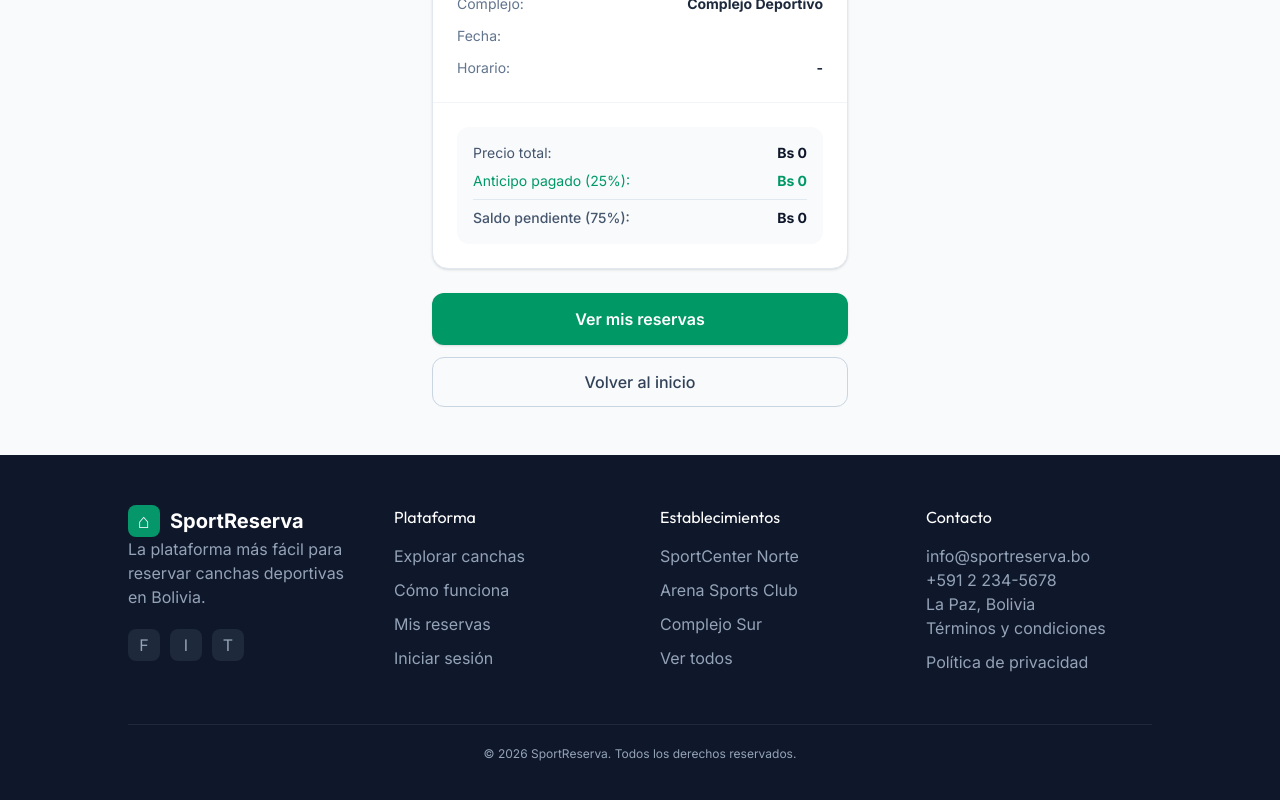
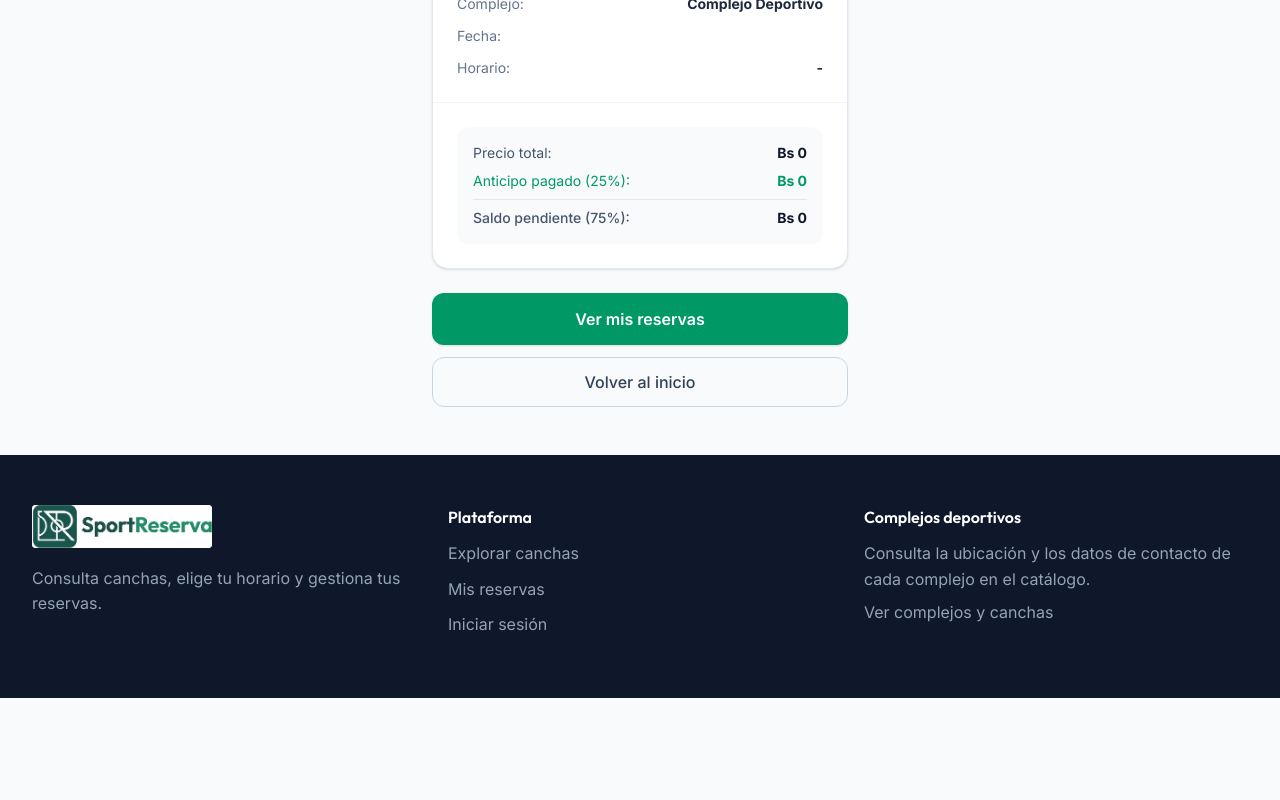
Before and after one commit to MateoDVE/Front-CanchasDeportivas, an Angular app: page /booking-confirmation in a window 1280 px wide. Shown: the part 432-1232 px from the top of the page. After the commit the page ends 1130 px from the top, so only its background shows below. Built offline with nearby package versions, Linux system fonts and the light colour scheme.

Commit message:
feat(branding): add logo and rebuild navbar and footer

```diff
--- a/src/app/components/footer/footer.html
+++ b/src/app/components/footer/footer.html
@@ -1,172 +1,19 @@
 <footer>
-
-
   <div class="footer-container">
-
-
     <div>
-
-
-<button
-class="brand"
-(click)="navigate('landing')"
->
-
-
-<div class="logo">
-
-⌂
-
+      <button class="brand" (click)="navigate('landing')"><span class="brand-art"><img src="/logo.png" alt="SportReserva" width="1024" height="690" /></span></button>
+      <p>Consulta canchas, elige tu horario y gestiona tus reservas.</p>
     </div>
-
-
-<span>
-SportReserva
-</span>
-
-
-</button>
-
-
-
-<p>
-
-La plataforma más fácil para reservar canchas deportivas en Bolivia.
-
-</p>
-
-
-<div class="social">
-
-
-<a>F</a>
-
-<a>I</a>
-
-<a>T</a>
-
-
+    <div>
+      <h4>Plataforma</h4>
+      <a routerLink="/courts">Explorar canchas</a>
+      <a routerLink="/my-reservations">Mis reservas</a>
+      <a routerLink="/login">Iniciar sesión</a>
     </div>
-
-
+    <div>
+      <h4>Complejos deportivos</h4>
+      <p>Consulta la ubicación y los datos de contacto de cada complejo en el catálogo.</p>
+      <a routerLink="/courts">Ver complejos y canchas</a>
     </div>
-
-
-
-<div>
-
-
-<h4>
-Plataforma
-</h4>
-
-
-<a>
-Explorar canchas
-</a>
-
-
-<a>
-Cómo funciona
-</a>
-
-
-<a>
-Mis reservas
-</a>
-
-
-<a>
-Iniciar sesión
-</a>
-
-
   </div>
-
-
-
-
-<div>
-
-
-<h4>
-Establecimientos
-</h4>
-
-
-<a>
-SportCenter Norte
-</a>
-
-
-<a>
-Arena Sports Club
-</a>
-
-
-<a>
-Complejo Sur
-</a>
-
-
-<a>
-Ver todos
-</a>
-
-
-</div>
-
-
-
-
-<div>
-
-
-<h4>
-Contacto
-</h4>
-
-
-<p>
-info@sportreserva.bo
-</p>
-
-
-<p>
-+591 2 234-5678
-</p>
-
-
-<p>
-La Paz, Bolivia
-</p>
-
-
-
-<a>
-Términos y condiciones
-</a>
-
-
-<a>
-Política de privacidad
-</a>
-
-
-</div>
-
-
-</div>
-
-
-
-<div class="copyright">
-
-
-© 2026 SportReserva. Todos los derechos reservados.
-
-
-</div>
-
-
 </footer>
--- a/src/app/components/footer/footer.scss
+++ b/src/app/components/footer/footer.scss
@@ -1,132 +1,74 @@
-footer{
-
-background:#0f172a;
-
-color:#94a3b8;
-
-padding:50px 10%;
-
+:host {
+  display: block;
+  width: 100%;
+  min-width: 0;
 }
 
-
-.footer-container{
-
-display:grid;
-
-grid-template-columns:repeat(4,1fr);
-
-gap:40px;
-
+footer {
+  background: #0f172a;
+  color: #94a3b8;
+  padding: 32px 16px;
 }
 
-
-.brand{
-
-background:none;
-
-border:none;
-
-color:white;
-
-display:flex;
-
-align-items:center;
-
-gap:10px;
-
-font-size:20px;
-
-font-weight:700;
-
-cursor:pointer;
-
+.footer-container {
+  display: grid;
+  grid-template-columns: repeat(auto-fit, minmax(min(100%, 220px), 1fr));
+  gap: 32px;
+  max-width: 1280px;
+  margin-inline: auto;
 }
 
+.footer-container > div { min-width: 0; }
 
-
-.logo{
-
-background:#059669;
-
-width:32px;
-
-height:32px;
-
-border-radius:8px;
-
-display:flex;
-
-align-items:center;
-
-justify-content:center;
-
+.brand {
+  display: inline-flex;
+  align-items: center;
+  gap: 10px;
+  max-width: 100%;
+  background: none;
+  border: none;
+  color: white;
+  font-size: 20px;
+  font-weight: 700;
+  cursor: pointer;
 }
 
-
-
-h4{
-
-color:white;
-
-margin-bottom:15px;
-
+.logo {
+  display: grid;
+  place-items: center;
+  flex-shrink: 0;
+  width: 32px;
+  height: 32px;
+  border-radius: 8px;
+  background: #059669;
 }
 
+h4 { color: white; font-weight: 600; margin: 0 0 12px; }
+p, a { line-height: 1.6; overflow-wrap: anywhere; }
+p { margin: 0 0 8px; }
+.brand + p { margin-top: 12px; }
+a { display: block; margin-bottom: 10px; cursor: pointer; }
 
-
-a{
-
-display:block;
-
-margin-bottom:10px;
-
-cursor:pointer;
-
+.social { display: flex; flex-wrap: wrap; gap: 10px; margin-top: 20px; }
+.social a {
+  display: grid;
+  place-items: center;
+  width: 40px;
+  height: 40px;
+  border-radius: 8px;
+  background: #1e293b;
 }
 
-
-
-.social{
-
-display:flex;
-
-gap:10px;
-
-margin-top:20px;
-
+.copyright {
+  max-width: 1280px;
+  margin: 32px auto 0;
+  border-top: 1px solid #1e293b;
+  padding-top: 20px;
+  text-align: center;
+  font-size: 12px;
+  line-height: 1.6;
+  overflow-wrap: anywhere;
 }
 
-
-.social a{
-
-background:#1e293b;
-
-width:32px;
-
-height:32px;
-
-border-radius:8px;
-
-display:flex;
-
-align-items:center;
-
-justify-content:center;
-
-}
-
-
-
-.copyright{
-
-border-top:1px solid #1e293b;
-
-margin-top:40px;
-
-padding-top:20px;
-
-text-align:center;
-
-font-size:12px;
-
-}
+@media (min-width: 640px) { footer { padding: 40px 24px; } }
+@media (min-width: 1024px) { footer { padding: 50px 32px; } }
--- a/src/app/components/footer/footer.ts
+++ b/src/app/components/footer/footer.ts
@@ -1,5 +1,5 @@
 import { Component, Input } from '@angular/core';
-import { Router } from '@angular/router';
+import { Router, RouterLink } from '@angular/router';
 
 
 @Component({
@@ -7,6 +7,7 @@ import { Router } from '@angular/router';
 selector:'app-footer',
 
 standalone:true,
+imports: [RouterLink],
 
 templateUrl:'./footer.html',
 
@@ -16,6 +17,7 @@ styleUrl:'./footer.scss'
 
 
 export class FooterComponent {
+  year = new Date().getFullYear();
 
 
 constructor(
--- a/src/app/components/navbar/navbar.html
+++ b/src/app/components/navbar/navbar.html
@@ -2,12 +2,7 @@
   <div class="container">
     <!-- LOGO -->
     <button type="button" class="logo" (click)="navigate('landing')">
-      <div class="logo-box">
-        <svg viewBox="0 0 24 24">
-          <path d="M3 12l2-2m0 0l7-7 7 7M5 10v10a1 1 0 001 1h3m10-11l2 2m-2-2v10a1 1 0 01-1 1h-3m-6 0a1 1 0 001-1v-4a1 1 0 011-1h2a1 1 0 011 1v4a1 1 0 001 1"/>
-        </svg>
-      </div>
-      <span>SportReserva</span>
+      <span class="brand-art"><img src="/logo.png" alt="SportReserva" width="1024" height="690" /></span>
     </button>
 
     <!-- MENU DESKTOP -->
--- a/src/app/pages/login/login.html
+++ b/src/app/pages/login/login.html
@@ -24,10 +24,7 @@
       </button>
 
       <div class="flex items-center gap-3 mb-8">
-        <div class="w-10 h-10 bg-emerald-600 rounded-xl flex items-center justify-center text-white font-bold">
-          ⚽
-        </div>
-        <span class="text-xl font-bold">SportReserva</span>
+        <span class="brand-art"><img src="/logo.png" alt="SportReserva" width="1024" height="690" /></span>
       </div>
 
       <h1 class="text-2xl font-bold text-slate-900">
@@ -78,32 +75,14 @@
         </button>
       </form>
 
-      <!-- Accesos de prueba rápidos -->
       <div class="mt-6 pt-6 border-t border-slate-200 text-center">
-        <p class="text-xs text-slate-400 mb-2">Cuentas de prueba para desarrollo:</p>
-        <div class="flex gap-2 justify-center text-xs">
-          <button
-            type="button"
-            (click)="setDemoAccount('CLIENTE')"
-            class="px-2.5 py-1.5 bg-slate-100 hover:bg-slate-200 text-slate-700 rounded-lg"
-          >
-            👤 Cliente
-          </button>
-          <button
-            type="button"
-            (click)="setDemoAccount('SECRETARIA')"
-            class="px-2.5 py-1.5 bg-slate-100 hover:bg-slate-200 text-slate-700 rounded-lg"
-          >
-            📋 Secretaria
-          </button>
-          <button
-            type="button"
-            (click)="setDemoAccount('ADMIN')"
-            class="px-2.5 py-1.5 bg-slate-100 hover:bg-slate-200 text-slate-700 rounded-lg"
-          >
-            ⚙️ Admin
-          </button>
+        <p class="text-sm text-slate-500 mb-3">Usuarios para la demostración</p>
+        <div class="flex flex-wrap gap-2 justify-center">
+          <button type="button" (click)="setDemoAccount('CLIENTE')" [disabled]="loading" class="min-h-11 px-3 py-2 bg-slate-100 hover:bg-emerald-50 text-slate-700 rounded-lg text-sm">👤 Cliente</button>
+          <button type="button" (click)="setDemoAccount('SECRETARIA')" [disabled]="loading" class="min-h-11 px-3 py-2 bg-slate-100 hover:bg-emerald-50 text-slate-700 rounded-lg text-sm">📋 Secretaría</button>
+          <button type="button" (click)="setDemoAccount('ADMIN')" [disabled]="loading" class="min-h-11 px-3 py-2 bg-slate-100 hover:bg-emerald-50 text-slate-700 rounded-lg text-sm">⚙️ Administrador</button>
         </div>
+        <p class="text-xs text-slate-500 mt-2">Selecciona un rol y pulsa Iniciar sesión.</p>
       </div>
 
       <p class="text-center text-sm text-slate-500 mt-6">
--- a/src/app/pages/login/login.ts
+++ b/src/app/pages/login/login.ts
@@ -63,29 +63,23 @@ export class LoginComponent {
     });
   }
 
-  setDemoAccount(role: 'CLIENTE' | 'SECRETARIA' | 'ADMIN'): void {
-    if (role === 'CLIENTE') {
-      this.form.email = 'cliente@canchas.com';
-      this.form.password = 'Cliente123!';
-    } else if (role === 'SECRETARIA') {
-      this.form.email = 'secretaria@canchas.com';
-      this.form.password = 'Secre123!';
-    } else {
-      this.form.email = 'admin@canchas.com';
-      this.form.password = 'Admin123!';
-    }
+  goHome(): void {
+    this.router.navigate(['/']);
   }
 
-  goHome(): void {
-    this.router.navigate(['/']);
+  setDemoAccount(role: 'CLIENTE' | 'SECRETARIA' | 'ADMIN'): void {
+    const accounts = {
+      CLIENTE: { email: 'cliente@canchas.com', password: 'Cliente123!' },
+      SECRETARIA: { email: 'secretaria@canchas.com', password: 'Secre123!' },
+      ADMIN: { email: 'admin@canchas.com', password: 'Admin123!' },
+    };
+    this.form = { ...accounts[role] };
+    this.errorMessage = '';
   }
 
   goRegister(): void {
     this.router.navigate(['/register']);
   }
 
-  goAdmin(): void {
-    this.setDemoAccount('ADMIN');
-    this.handleSubmit();
-  }
+
 }
--- a/src/index.html
+++ b/src/index.html
@@ -2,10 +2,10 @@
 <html lang="en">
 <head>
   <meta charset="utf-8">
-  <title>FrontCanchasDeportivas</title>
+  <title>SportReserva</title>
   <base href="/">
   <meta name="viewport" content="width=device-width, initial-scale=1">
-  <link rel="icon" type="image/x-icon" href="favicon.ico">
+  <link rel="icon" type="image/png" href="logo.png">
 </head>
 <body>
   <app-root></app-root>
--- a/src/styles.scss
+++ b/src/styles.scss
@@ -47,3 +47,36 @@ h6 {
 .font-display {
   font-family: 'Outfit', system-ui, sans-serif;
 }
+
+// Allow content to shrink inside grids and flex layouts without clipping the page.
+:where(main, section, article, aside, form, .grid > *, .flex > *) { min-width: 0; }
+:where(h1, h2, h3, h4, p, label, strong, td) { overflow-wrap: anywhere; }
+input, select, textarea { min-width: 0; max-width: 100%; }
+img, video, canvas { max-width: 100%; }
+.table-scroll { width: 100%; min-width: 0; overflow-x: auto; overscroll-behavior-x: contain; }
+.table-scroll:focus-visible { outline: 2px solid #059669; outline-offset: 2px; }
+@media (max-width: 640px) {
+  input:not([type='checkbox']):not([type='radio']):not([type='range']), select, textarea { font-size: 16px; }
+}
+
+// The supplied logo includes white margins; frame the artwork without modifying the source image.
+.brand-art {
+  position: relative;
+  display: block;
+  width: 180px;
+  max-width: 100%;
+  aspect-ratio: 4.2;
+  overflow: hidden;
+  background: white;
+  border-radius: 4px;
+  flex-shrink: 0;
+}
+.brand-art img {
+  position: absolute;
+  width: 128%;
+  max-width: none;
+  height: auto;
+  left: 50%;
+  top: 50%;
+  transform: translate(-50%, -50%);
+}
```
Also changed, not shown: public/logo.png (added). Lines whose indentation alone changed are shown as unchanged.
